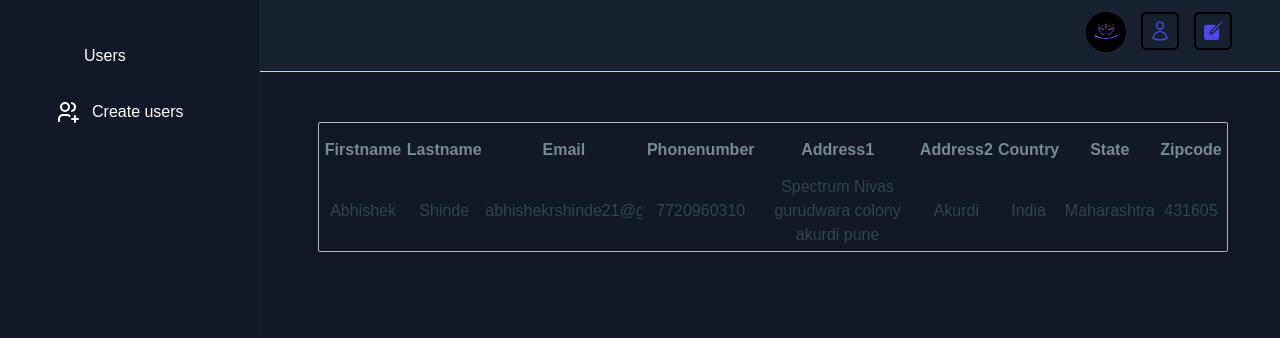
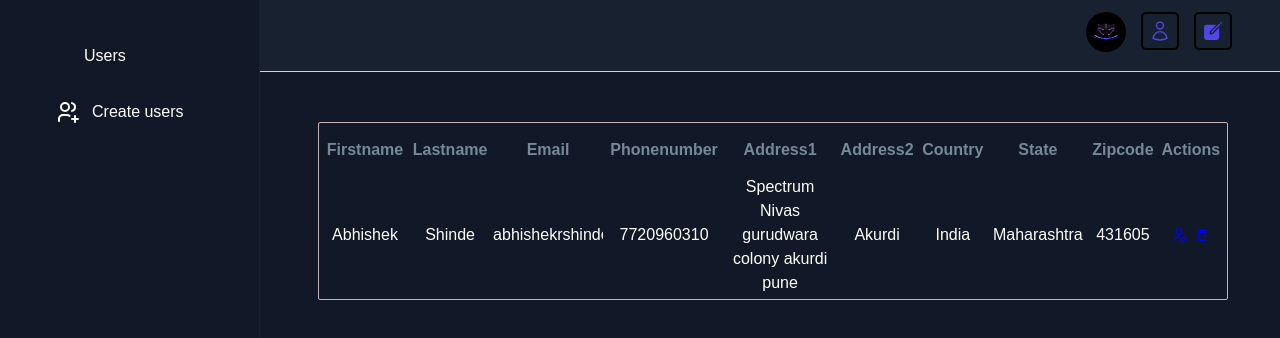
Before and after one commit to Abhishekr2122/demo-app, a React (Create React App) app: page /users in a window 1280 px wide. Shown: the top 338 px of the page. Built offline with nearby package versions, Linux system fonts and the light colour scheme; some icons are missing.

Commit message:
Reafactoring the code

```diff
--- a/src/pages/CreateUser.js
+++ b/src/pages/CreateUser.js
@@ -154,6 +154,30 @@ export default function CreateUser() {
           ""
         )}
       </FormRow>
+
+      <FormRow>
+        <label>
+          <strong style={{ color: "white" }}>Country</strong>
+        </label>
+        <Modal setCountry={setCountry} country={country}>
+          <InputElem
+            placeholder={"country"}
+            type={"country"}
+            register={register}
+          />
+          <OutPutContainer />
+        </Modal>
+      </FormRow>
+      <FormRow>
+        <label>
+          <strong style={{ color: "white" }}>State</strong>
+        </label>
+        <StateModal country={country} setState={setState}>
+          <InputElement type="state" placeholder="state" />
+          <StateOutputContainer />
+        </StateModal>
+      </FormRow>
+
       <FormRow>
         <label>
           <strong style={{ color: "white" }}> Address1</strong>
@@ -183,28 +207,7 @@ export default function CreateUser() {
           {...register("address2")}
         />
       </FormRow>
-      <FormRow>
-        <label>
-          <strong style={{ color: "white" }}>Country</strong>
-        </label>
-        <Modal setCountry={setCountry} country={country}>
-          <InputElem
-            placeholder={"country"}
-            type={"country"}
-            register={register}
-          />
-          <OutPutContainer />
-        </Modal>
-      </FormRow>
-      <FormRow>
-        <label>
-          <strong style={{ color: "white" }}>State</strong>
-        </label>
-        <StateModal country={country} setState={setState}>
-          <InputElement type="state" placeholder="state" />
-          <StateOutputContainer />
-        </StateModal>
-      </FormRow>
+
       <FormRow>
         <label>
           <strong style={{ color: "white" }}>Zipcode</strong>
--- a/src/pages/Users.js
+++ b/src/pages/Users.js
@@ -36,6 +36,7 @@ export default function Users() {
             <StyledHead>Country</StyledHead>
             <StyledHead>State</StyledHead>
             <StyledHead>Zipcode</StyledHead>
+            <StyledHead>Actions</StyledHead>
           </StyledRow>
           <TableRow />
         </StyledTableBody>
--- a/src/ui/TableRow.js
+++ b/src/ui/TableRow.js
@@ -1,4 +1,6 @@
 import styled from "styled-components";
+import { TbUserEdit } from "react-icons/tb";
+import { MdOutlineDelete } from "react-icons/md";
 
 const StyledInputRow = styled.tr`
   height: 46px;
@@ -8,8 +10,8 @@ const StyledInputRow = styled.tr`
 const StyledRowData = styled.td`
   text-align: center;
   overflow: scroll;
-  max-width: 150px;
-
+  max-width: 100px;
+  color: white;
   &::-webkit-scrollbar {
     display: none;
     scroll-behavior: smooth;
@@ -28,6 +30,18 @@ export default function TableRow() {
       <StyledRowData>India</StyledRowData>
       <StyledRowData>Maharashtra</StyledRowData>
       <StyledRowData>431605</StyledRowData>
+      <StyledRowData>
+        <div
+          style={{ display: "flex", gap: "0.7rem", justifyContent: "center" }}
+        >
+          <button style={{ backgroundColor: " #111827", border: "none" }}>
+            <TbUserEdit style={{ color: "blue" }} />
+          </button>
+          <button style={{ backgroundColor: " #111827", border: "none" }}>
+            <MdOutlineDelete style={{ color: "blue" }} />
+          </button>
+        </div>
+      </StyledRowData>
     </StyledInputRow>
   );
 }
```
